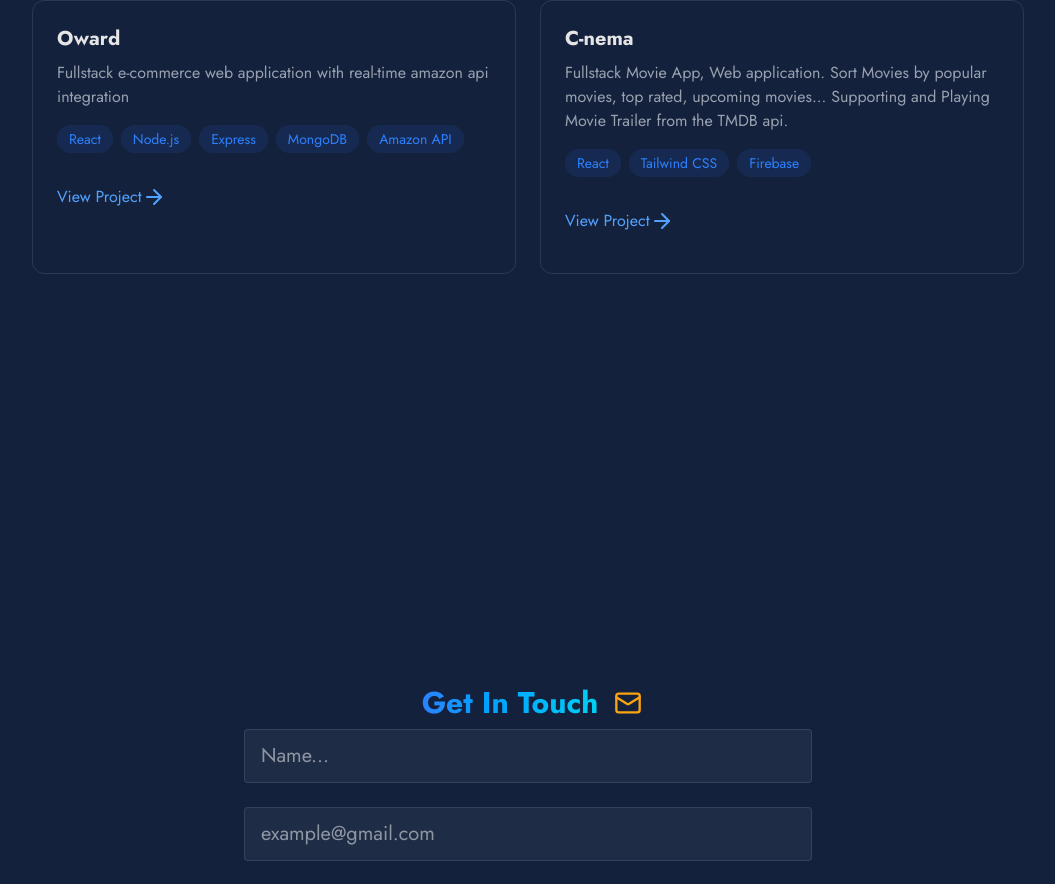
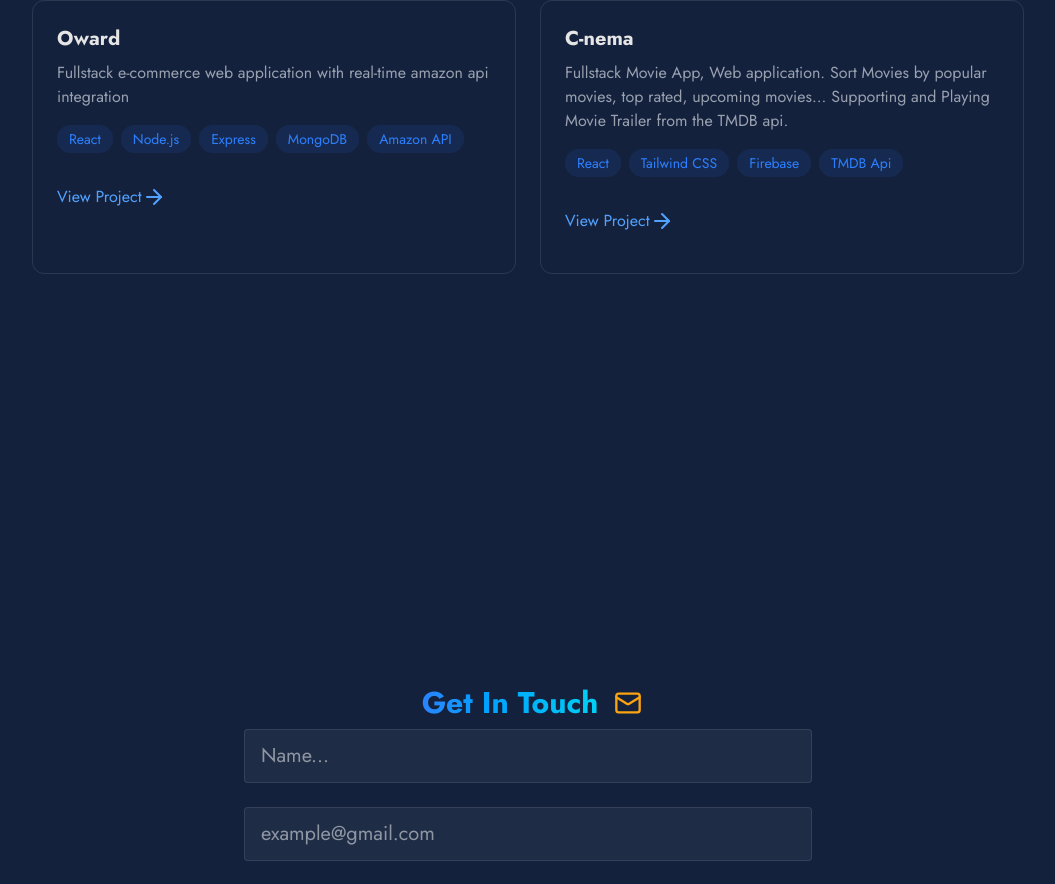
Before and after one commit to OjeeAfolabi/Portfolio, a React (Vite) app in the folder my-portfolio/: page / in a window 1280 px wide. Shown: the part 2245-3129 px from the top of the page, without its empty margins (112-1167 px from the left). Built offline with nearby package versions, Linux system fonts and the light colour scheme.

Commit message:
UI update

```diff
--- a/my-portfolio/src/components/pages/Projects.jsx
+++ b/my-portfolio/src/components/pages/Projects.jsx
@@ -56,7 +56,7 @@ const Projects = () => {
                 Movie Trailer from the TMDB api.
               </p>
               <div className="flex flex-wrap gap-2 mb-4">
-                {["React", "Tailwind CSS", "Firebase"].map((tech, key) => (
+                {["React", "Tailwind CSS", "Firebase", "TMDB Api"].map((tech, key) => (
                   <span
                     className="bg-blue-500/10 text-blue-500 py-1 px-3 rounded-full text-sm hover:bg-blue-500/20 hover:shadow-[0_2px_8px_rgba(59,130,246,0.1)] transition-all "
                     key={key}
```
